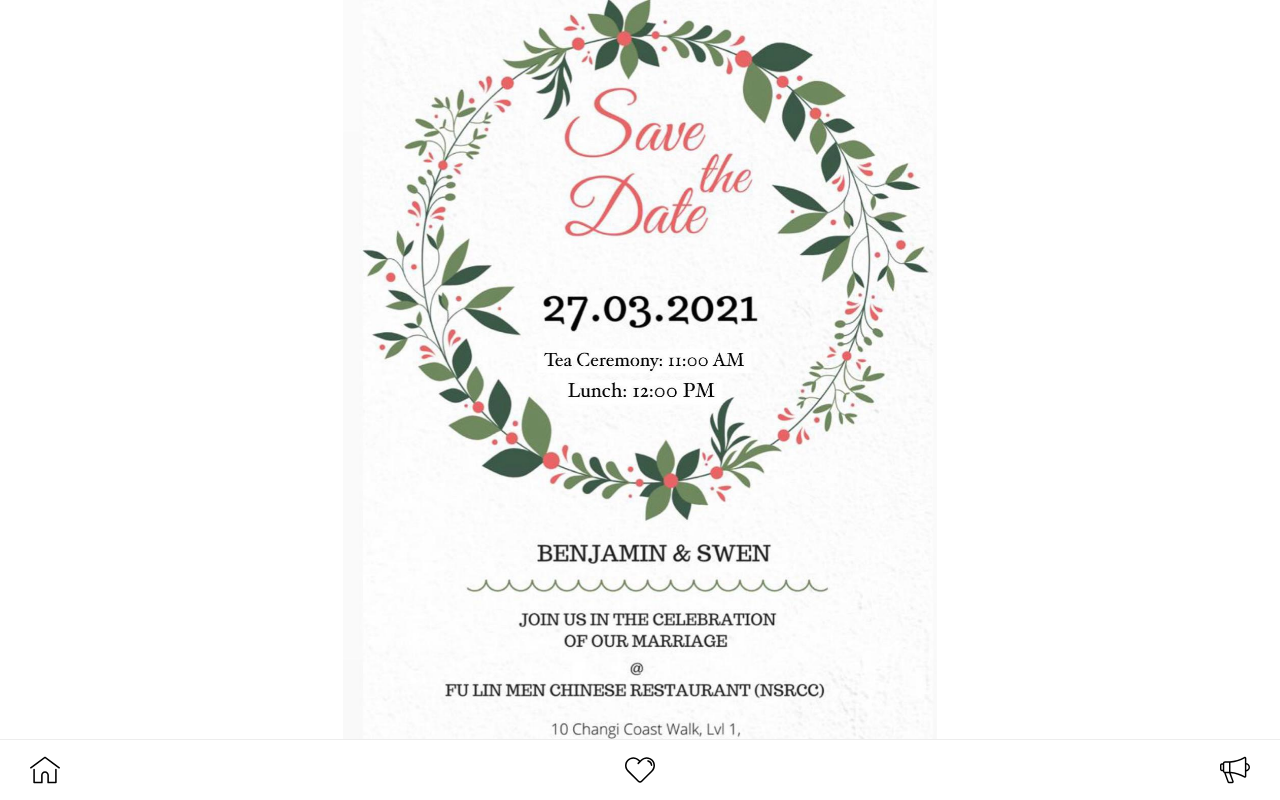
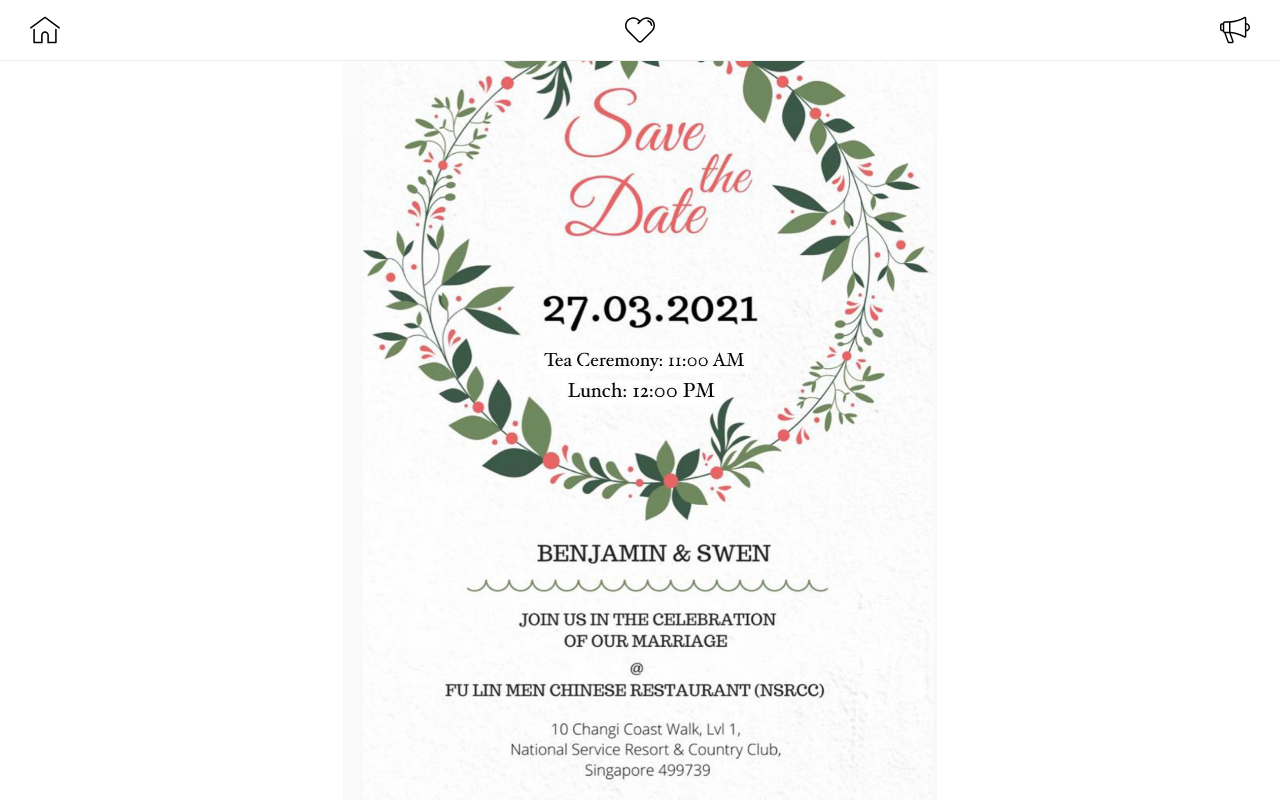
Before and after one commit to niccheww/wedding, a React (Create React App) app: page / in a window 1280 px wide. Built offline with nearby package versions, Linux system fonts and the light colour scheme.

Commit message:
switch menu design

```diff
--- a/src/App.js
+++ b/src/App.js
@@ -19,6 +19,7 @@
   return (
     <Router>
       <div className="App">
+        <Menu />
         <Switch>
           <Route exact path="/">
             <Dashboard />
@@ -33,7 +34,6 @@
             <NoMatch />
           </Route>
         </Switch>
-        <Menu />
       </div>
     </Router>
   );
--- a/src/components/menu/menu.module.css
+++ b/src/components/menu/menu.module.css
@@ -1,6 +1,6 @@
 .menuContainer {
   align-items: center;
-  border-top: 1px solid #ededed;
+  border-bottom: 1px solid #ededed;
   display: flex;
   height: 60px;
   justify-content: space-between;
```
